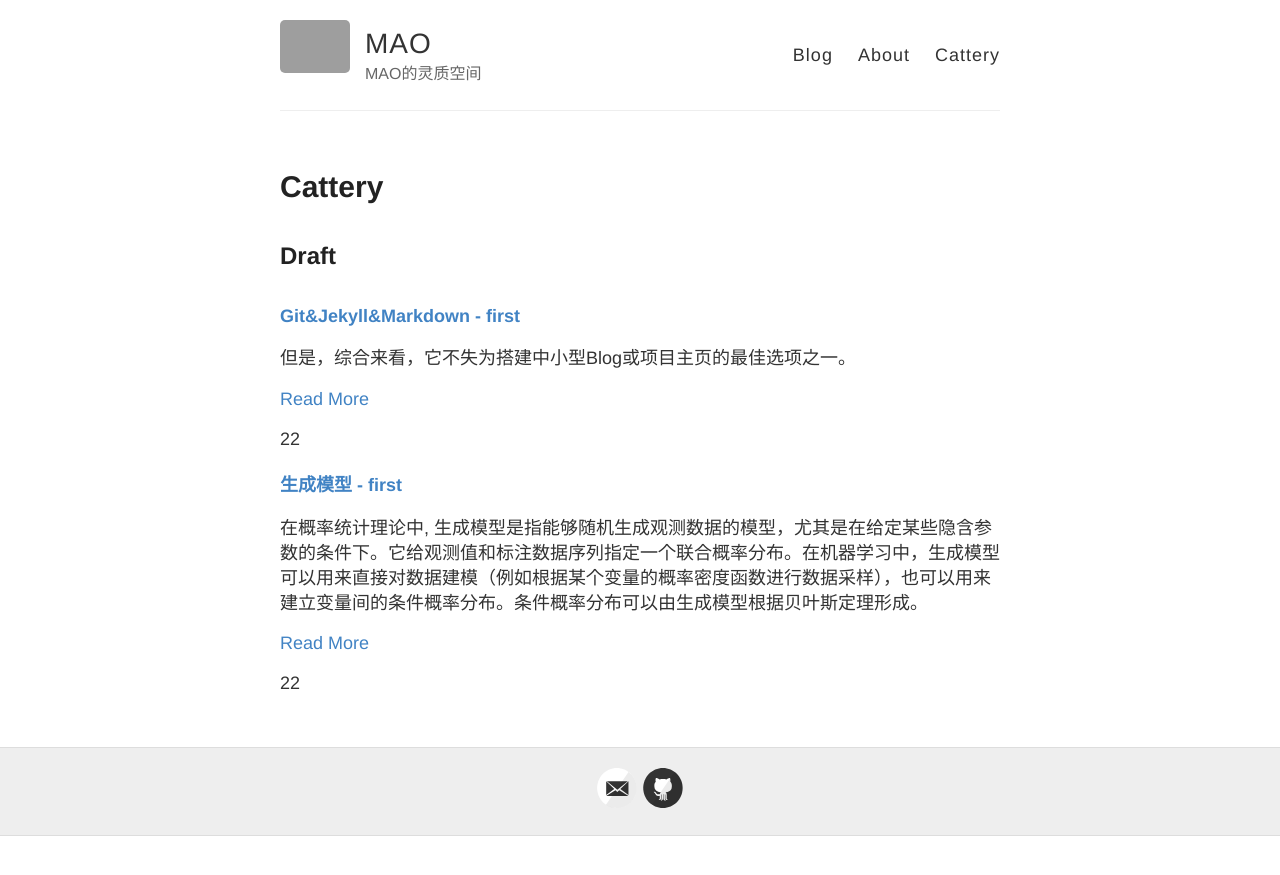
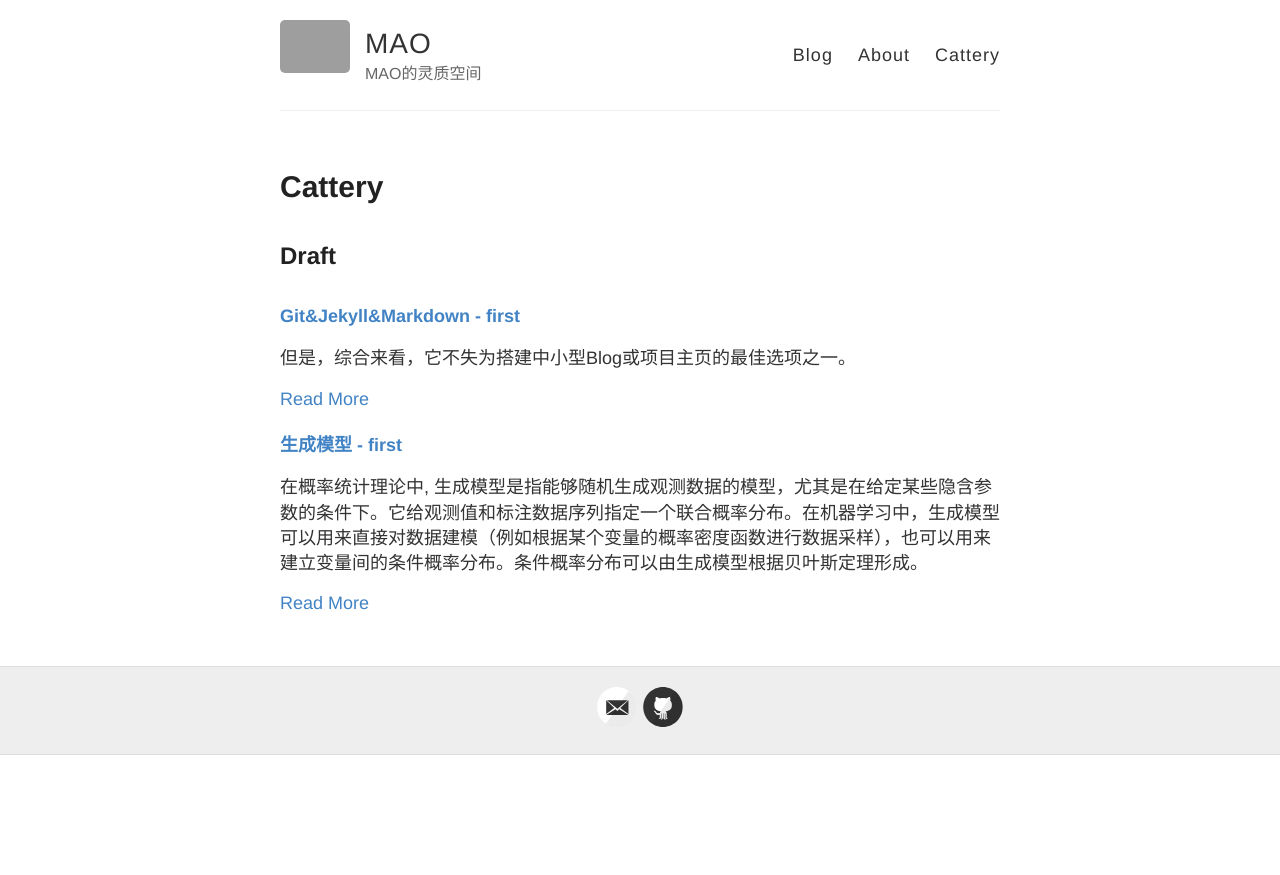
Before and after one commit to RuifMaxx/formalweb, a Jekyll site: the page built from cattery.md, in a window 1280 px wide. Shown: the top 875 px of the page. Built offline with Jekyll 4.4.1, drawn with Linux system fonts in a browser that asks for light colours; grey boxes are pictures that could not be loaded.

Commit message:
Update cattery.md

```diff
--- a/cattery.md
+++ b/cattery.md
@@ -16,5 +16,5 @@ permalink: /cattery/
          {{ draft.excerpt }}
    </div>
    <a href="{{ draft.url }}" class="read-more">Read More</a>
-   <p>{{ 22 | markdownify }}</p>
+   <p>{{ ------ | markdownify }}</p>
 {% endfor %}
```
